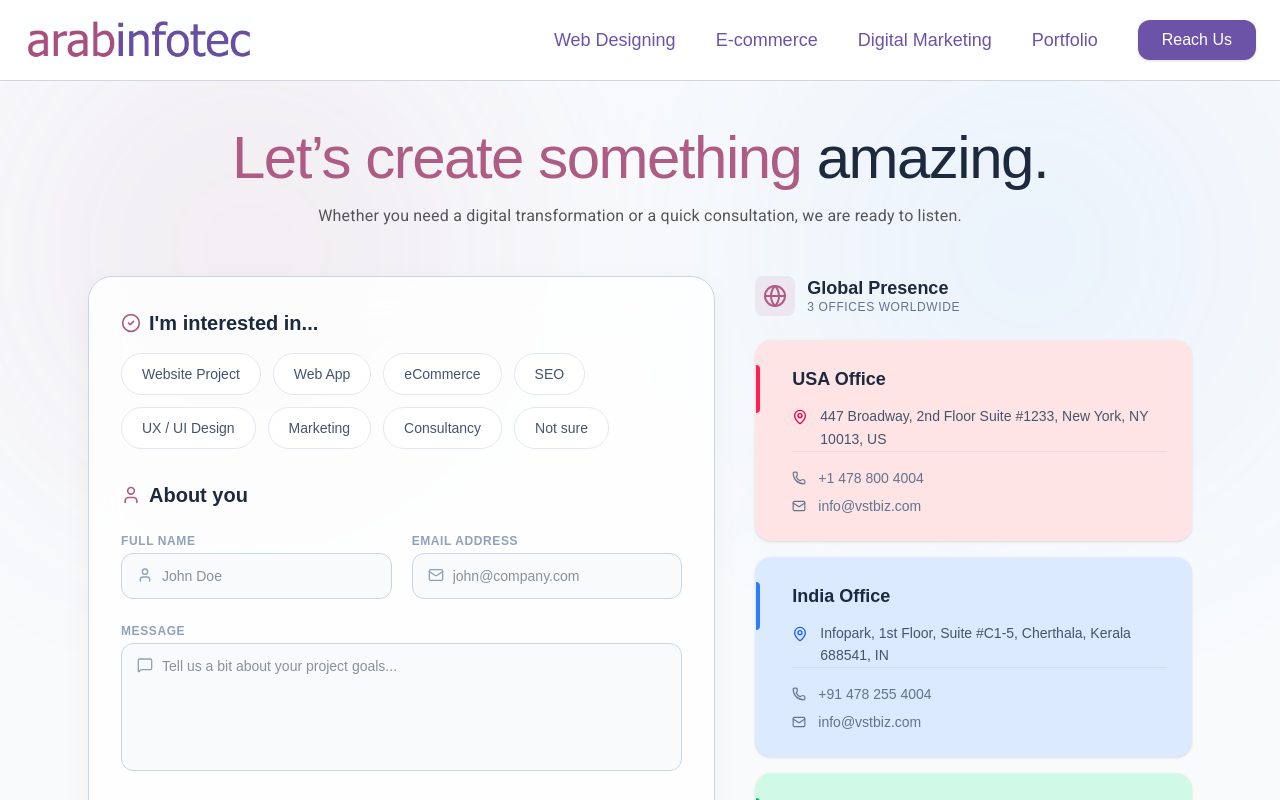
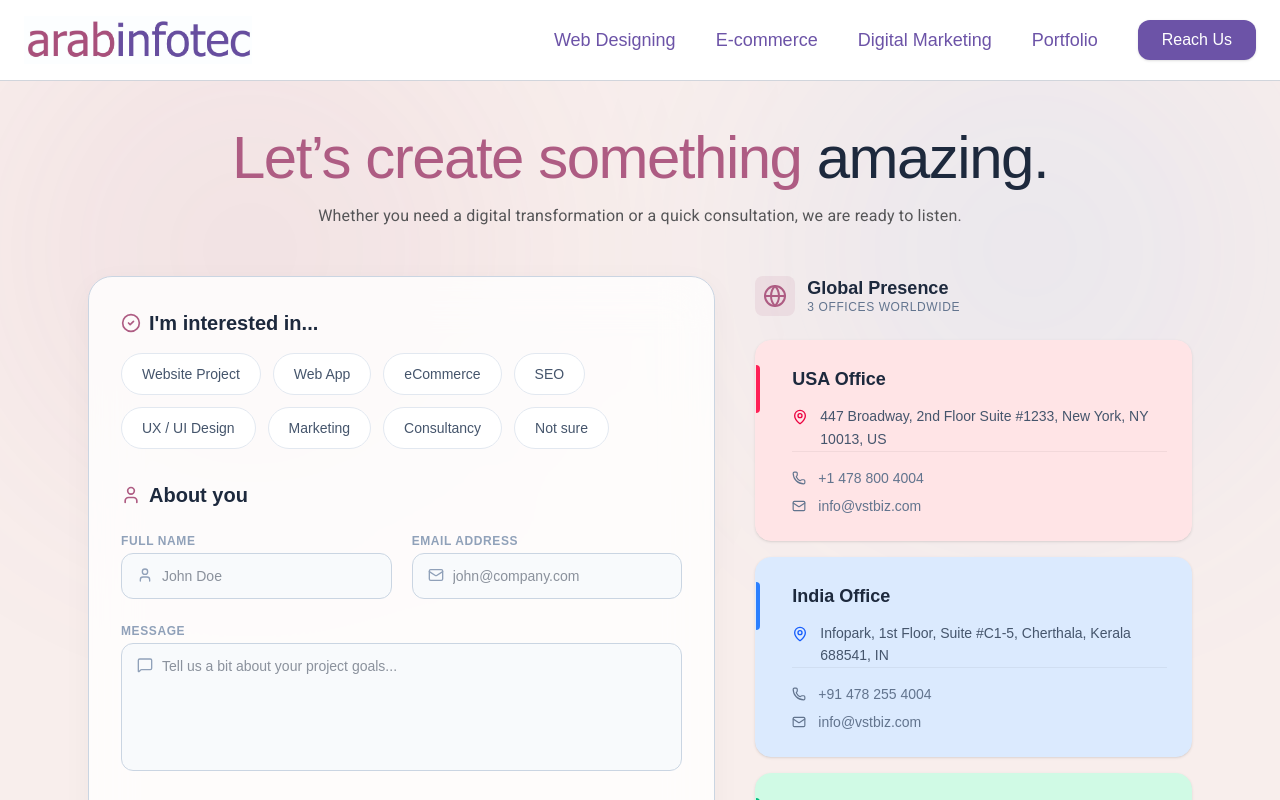
Before and after one commit to alen899-my/arabinfotech, a Next.js app: page /contact in a window 1280 px wide. Shown: the top 800 px of the page. Built offline with nearby package versions, Linux system fonts and the light colour scheme; a web font is replaced by a local one.

Commit message:
contact page

```diff
--- a/app/contact/page.js
+++ b/app/contact/page.js
@@ -86,7 +86,7 @@ export default function ContactPage() {
   ];
 
   return (
-    <div className="mt-20 min-h-screen bg-slate-50 text-slate-800 overflow-x-hidden selection:bg-[#ae5c83] selection:text-white pb-20">
+    <div className="mt-20 min-h-screen  text-slate-800 overflow-x-hidden selection:bg-[#ae5c83] selection:text-white pb-20">
 
       {/* Background Decoration */}
       <div className="fixed inset-0 pointer-events-none opacity-40">
```
